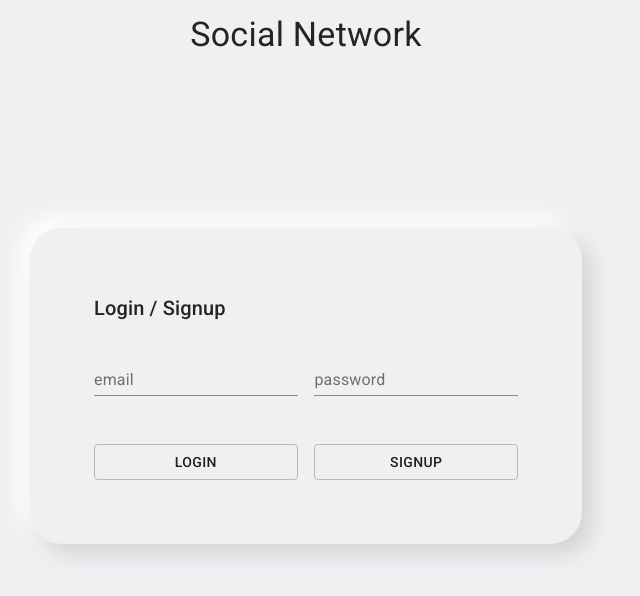
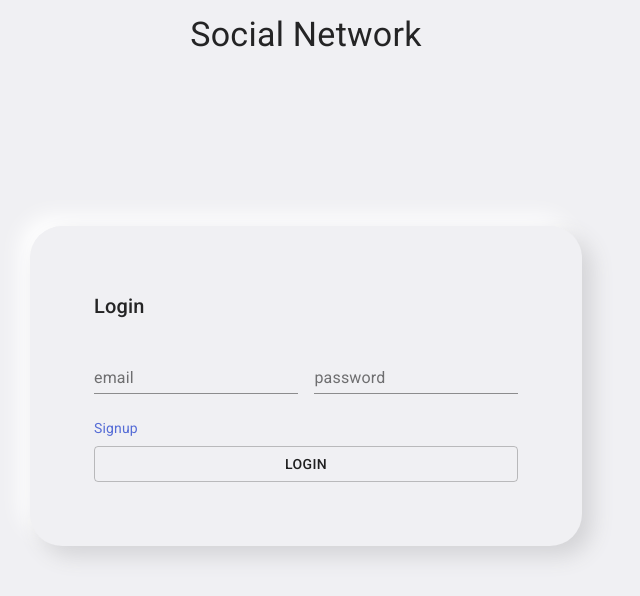
Before and after one commit to KseniyaShukevich/social-network, a Next.js app: page / in a window 1280 px wide. Shown: the top 596 px of the page, without its empty margins (334-974 px from the left). Built offline with nearby package versions, Linux system fonts and the light colour scheme.

Commit message:
feat: add link to signup

```diff
--- a/containers/Homepage.tsx
+++ b/containers/Homepage.tsx
@@ -8,6 +8,7 @@ import FormControl from '@material-ui/core/FormControl';
 import Button from '@material-ui/core/Button';
 import Box from '@material-ui/core/Box';
 import Container from '@material-ui/core/Container';
+import Link from 'next/link';
 
 const useStyles = makeStyles((theme) => ({
   formControl: {
@@ -37,9 +38,13 @@ const useStyles = makeStyles((theme) => ({
       width: '100%',
     },
   },
+  link: {
+    textDecoration: 'none',
+    color: theme.palette.primary.main,
+  },
   button: {
-    width: '48%',
-    marginTop: theme.spacing(3),
+    width: '100%',
+    marginTop: theme.spacing(1),
   },
 }));
 
@@ -52,7 +57,7 @@ const Home: NextPage = () => {
         <MyContainer>
           <FormControl className={classes.formControl}>
             <Typography variant="h6" className={classes.heading}>
-              Login / Signup
+              Login
             </Typography>
             <Box
               display="flex"
@@ -66,12 +71,12 @@ const Home: NextPage = () => {
                 className={classes.field}
               />
             </Box>
-            <Box display="flex" justifyContent="space-between">
+            <Box>
+              <Link href="/signup">
+                <a className={classes.link}>Signup</a>
+              </Link>
               <Button variant="outlined" className={classes.button}>
                 Login
-              </Button>
-              <Button variant="outlined" className={classes.button}>
-                Signup
               </Button>
             </Box>
           </FormControl>
```
